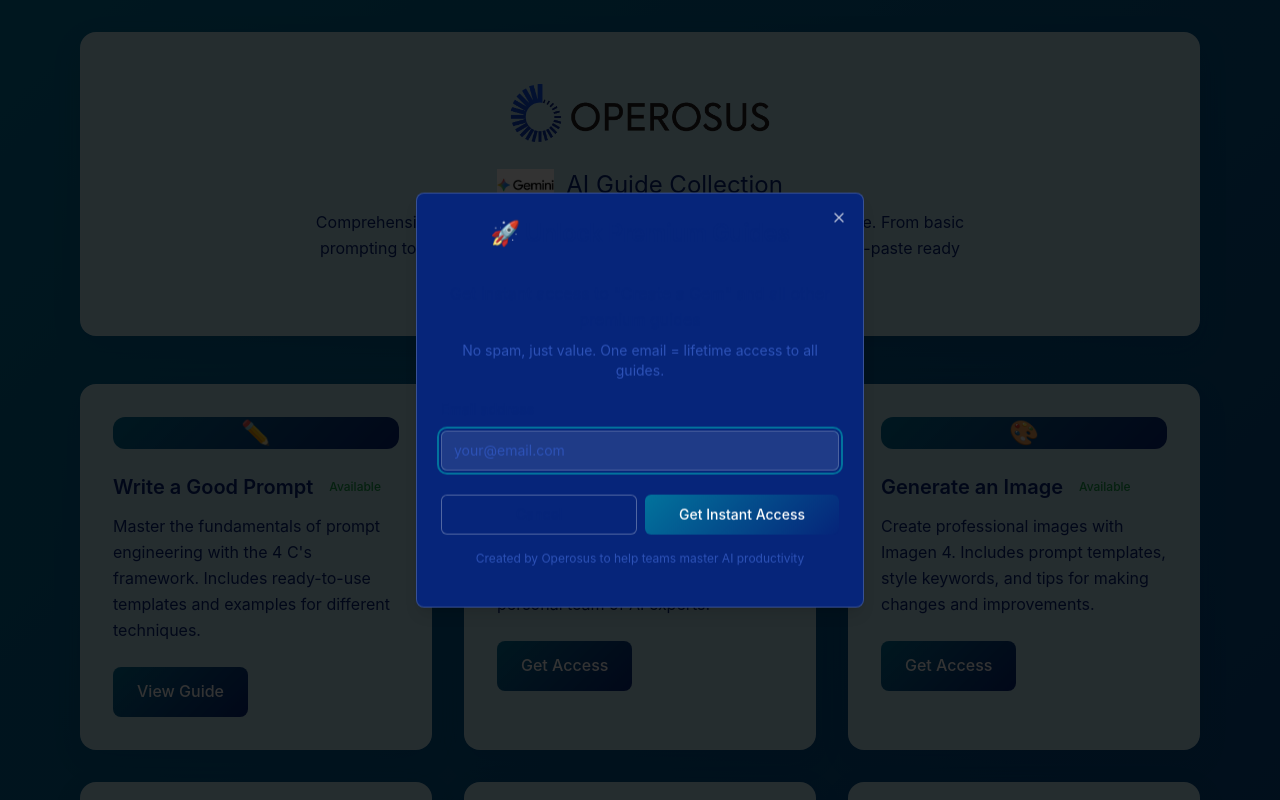
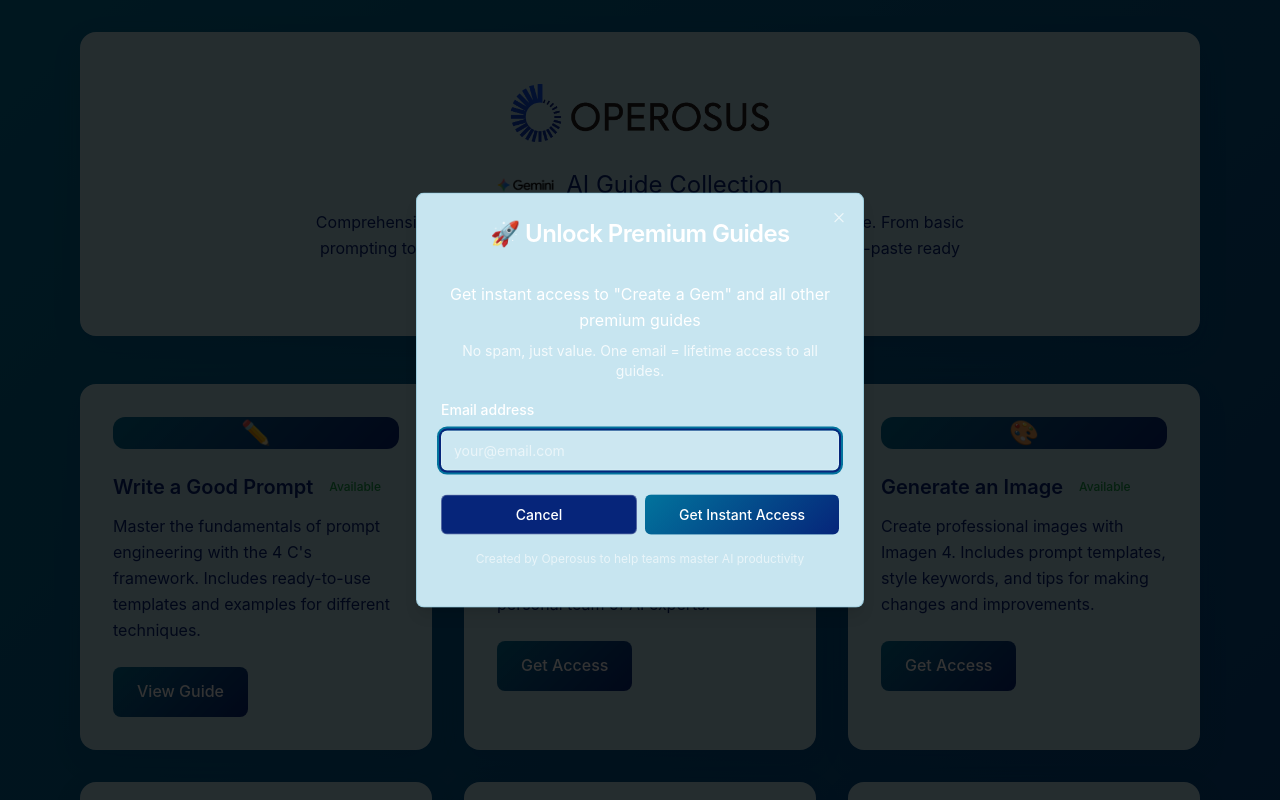
Before and after one commit to Operosus/gemini-guide-spark, a React (Vite) app: page / in a window 1280 px wide. Both pictures are taken after a click on the element 640 px from the left and 566 px from the top of the page. Shown: the top 800 px of the page. Built offline with nearby package versions, Linux system fonts and the light colour scheme.

Commit message:
Fix email popup and update logo
- Stabilize the email popup and change its text color to white.
- Implement functionality to unlock all guides upon email submission and redirect to the intended guide.
- Replace the Gemini logo with the provided transparent PNG.

```diff
--- a/src/components/EmailModal.tsx
+++ b/src/components/EmailModal.tsx
@@ -10,9 +10,10 @@ interface EmailModalProps {
   onClose: () => void;
   onSubmit: (email: string) => void;
   guideName: string;
+  redirectTo?: string;
 }
 
-export const EmailModal = ({ isOpen, onClose, onSubmit, guideName }: EmailModalProps) => {
+export const EmailModal = ({ isOpen, onClose, onSubmit, guideName, redirectTo }: EmailModalProps) => {
   const [email, setEmail] = useState("");
   const [isLoading, setIsLoading] = useState(false);
   const { toast } = useToast();
@@ -36,9 +37,18 @@ export const EmailModal = ({ isOpen, onClose, onSubmit, guideName }: EmailModalP
       // For now, we'll just simulate success
       await new Promise(resolve => setTimeout(resolve, 1000));
 
+      // Store access in localStorage
+      localStorage.setItem('hasEmailAccess', 'true');
+      localStorage.setItem('userEmail', email);
+
       onSubmit(email);
       setEmail("");
       onClose();
+
+      // Redirect to the specific guide if redirectTo is provided
+      if (redirectTo) {
+        window.location.href = redirectTo;
+      }
 
       toast({
         title: "Success!",
@@ -58,36 +68,36 @@ export const EmailModal = ({ isOpen, onClose, onSubmit, guideName }: EmailModalP
   return (
     <Dialog open={isOpen} onOpenChange={onClose}>
       <DialogContent
-        className="sm:max-w-md glass-card border-white/20 data-[state=open]:animate-in data-[state=closed]:animate-out data-[state=closed]:fade-out-0 data-[state=open]:fade-in-0 data-[state=closed]:zoom-out-95 data-[state=open]:zoom-in-95 data-[state=closed]:slide-out-to-left-1/2 data-[state=closed]:slide-out-to-top-[48%] data-[state=open]:slide-in-from-left-1/2 data-[state=open]:slide-in-from-top-[48%] fixed left-[50%] top-[50%] z-50 grid w-full max-w-lg translate-x-[-50%] translate-y-[-50%] gap-4 border bg-background p-6 shadow-lg duration-200"
+        className="sm:max-w-md fixed left-1/2 top-1/2 z-50 grid w-full max-w-lg -translate-x-1/2 -translate-y-1/2 gap-4 border bg-card p-6 shadow-lg duration-200 data-[state=open]:animate-in data-[state=closed]:animate-out data-[state=closed]:fade-out-0 data-[state=open]:fade-in-0 data-[state=closed]:zoom-out-95 data-[state=open]:zoom-in-95 data-[state=closed]:slide-out-to-left-1/2 data-[state=closed]:slide-out-to-top-[48%] data-[state=open]:slide-in-from-left-1/2 data-[state=open]:slide-in-from-top-[48%] rounded-lg border-primary/20"
         onPointerDownOutside={(e) => e.preventDefault()}
-        onInteractOutside={(e) => e.preventDefault()}
+        onEscapeKeyDown={(e) => e.preventDefault()}
       >
         <DialogHeader>
-          <DialogTitle className="text-2xl font-semibold text-center text-text-primary">
+          <DialogTitle className="text-2xl font-semibold text-center text-white">
             🚀 Unlock Premium Guides
           </DialogTitle>
         </DialogHeader>
 
         <div className="space-y-4 py-4">
           <div className="text-center space-y-2">
-            <p className="text-text-primary">
+            <p className="text-white">
               Get instant access to "{guideName}" and all other premium guides
             </p>
-            <p className="text-sm text-text-muted">
+            <p className="text-sm text-white/80">
               No spam, just value. One email = lifetime access to all guides.
             </p>
           </div>
 
           <form onSubmit={handleSubmit} className="space-y-4">
             <div className="space-y-2">
-              <Label htmlFor="email" className="text-text-primary">Email address</Label>
+              <Label htmlFor="email" className="text-white">Email address</Label>
               <Input
                 id="email"
                 type="email"
                 placeholder="your@email.com"
                 value={email}
                 onChange={(e) => setEmail(e.target.value)}
-                className="bg-white/10 border-white/20 text-text-primary placeholder:text-text-muted"
+                className="bg-white/10 border-white/20 text-white placeholder:text-white/60"
                 required
               />
             </div>
@@ -97,7 +107,7 @@ export const EmailModal = ({ isOpen, onClose, onSubmit, guideName }: EmailModalP
                 type="button"
                 variant="outline"
                 onClick={onClose}
-                className="flex-1 border-white/30 text-text-primary hover:bg-white/10"
+                className="flex-1 border-white/30 text-white hover:bg-white/10"
               >
                 Cancel
               </Button>
@@ -111,7 +121,7 @@ export const EmailModal = ({ isOpen, onClose, onSubmit, guideName }: EmailModalP
             </div>
           </form>
 
-          <div className="text-xs text-text-muted text-center">
+          <div className="text-xs text-white/60 text-center">
             Created by Operosus to help teams master AI productivity
           </div>
         </div>
--- a/src/components/GuideCard.tsx
+++ b/src/components/GuideCard.tsx
@@ -14,7 +14,10 @@ interface GuideCardProps {
 
 export const GuideCard = ({ icon, title, description, status, link, requiresEmail = false }: GuideCardProps) => {
   const [showEmailModal, setShowEmailModal] = useState(false);
-  const [hasAccess, setHasAccess] = useState(false);
+  const [hasAccess, setHasAccess] = useState(() => {
+    // Check if user already has access
+    return localStorage.getItem('hasEmailAccess') === 'true';
+  });
 
   const handleCardClick = (e: React.MouseEvent) => {
     if (requiresEmail && !hasAccess && status === "available") {
@@ -69,6 +72,7 @@ export const GuideCard = ({ icon, title, description, status, link, requiresEmai
             onClose={() => setShowEmailModal(false)}
             onSubmit={handleEmailSubmit}
             guideName={title}
+            redirectTo={link}
           />
         </>
       );
--- a/src/pages/Index.tsx
+++ b/src/pages/Index.tsx
@@ -111,7 +111,7 @@ const Index = () => {
         </a>
         <h1 className="text-2xl text-text-primary mb-2 flex items-center justify-center gap-3">
           <img
-            src="/lovable-uploads/7c51181d-f3f9-4409-a362-673eaca665f9.png"
+            src="/lovable-uploads/4045ed6a-6e05-4f77-acd2-df397b4d5640.png"
             alt="Gemini Logo"
             className="h-8 w-auto"
           />
```
Also changed, not shown: public/lovable-uploads/4045ed6a-6e05-4f77-acd2-df397b4d5640.png (added).
